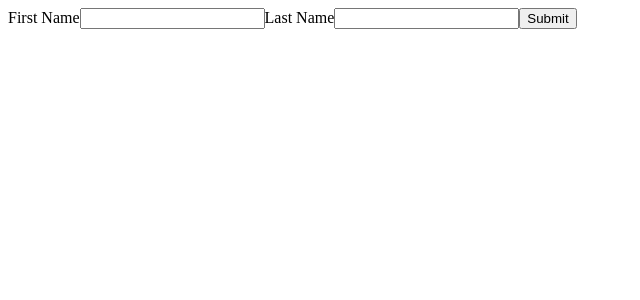
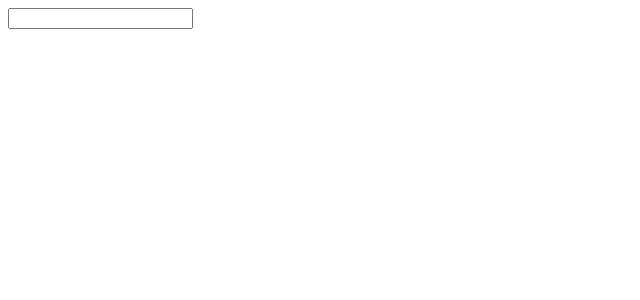
Before and after one commit to projectgithubrepository/AngularCurso, an Angular app: page / in a window 1280 px wide. Shown: the top 300 px of the page, without its empty margins (0-640 px from the left). Built offline with nearby package versions, Linux system fonts and the light colour scheme.

Commit message:
Form Validation

```diff
--- a/src/app/app.component.html
+++ b/src/app/app.component.html
@@ -97,10 +97,49 @@ child to parent: using output decorator -->
 </p> -->
 
 <!-- formGroup -->
-<form [formGroup]="profileForm" (ngSubmit)="onSubmit()">
+<!-- <form [formGroup]="profileForm" (ngSubmit)="onSubmit()">
     <label for="first-name">First Name</label>
     <input id="first-name" type="text" formControlName="firstName">
     <label for="last-name">Last Name</label>
     <input id="last-name" type="text" formControlName="lastName">
     <button type="submit" [disabled]="!profileForm.valid">Submit</button>
+</form> -->
+
+<!-- Form validation -->
+<!-- <form action="">
+    <input
+        type="text"
+        name="name"
+        required
+        minlength="4"
+        [(ngModel)]="nameInput"
+        #name="ngModel"
+    />
+    <div *ngIf="name.invalid && (name.dirty || name.touched)">
+        <div *ngIf="name.errors?.['required']">
+            Name is required.
+        </div>
+        <div *ngIf="name.errors?.['minlength']">
+            Name must be at least 4 characters long.
+        </div>
+    </div>
+</form> -->
+
+<!-- usando validationForm + get Name -->
+<form [formGroup]="validationForm">
+    <input
+        type="text"
+        name="name"
+        required
+        minlength="4"
+        formControlName="name"
+    />
+    <div *ngIf="name?.invalid && (name?.dirty || name?.touched)">
+        <div *ngIf="name?.errors?.['required']">
+            Name is required.
+        </div>
+        <div *ngIf="name?.errors?.['minlength']">
+            Name must be at least 4 characters long.
+        </div>
+    </div>
 </form>
--- a/src/app/app.component.ts
+++ b/src/app/app.component.ts
@@ -1,5 +1,5 @@
 import { Component, OnInit, OnDestroy, Renderer2, ElementRef } from '@angular/core';
-import { FormGroup, FormControl } from '@angular/forms';
+import { FormGroup, FormControl, Validators } from '@angular/forms';
 import { LogService } from './log.service';
 // Template driven form
 import { Pet } from './pet.model';
@@ -396,12 +396,26 @@ export class AppComponent {
   // }
 
   //form group
-  profileForm = new FormGroup({
-    firstName: new FormControl(''),
-    lastName: new FormControl(''),
-  })
+  // profileForm = new FormGroup({
+  //   firstName: new FormControl(''),
+  //   lastName: new FormControl(''),
+  // })
 
-  onSubmit() {
-    console.warn(this.profileForm.value);
+  // onSubmit() {
+  //   console.warn(this.profileForm.value);
+  // }
+
+  //Form validation
+  nameInput = '';
+
+  validationForm = new FormGroup({
+    name: new FormControl(this.nameInput, [
+      Validators.required,
+      Validators.minLength(4)
+    ])
+  });
+
+  get name() {
+    return this.validationForm.get('name');
   }
 }
```
